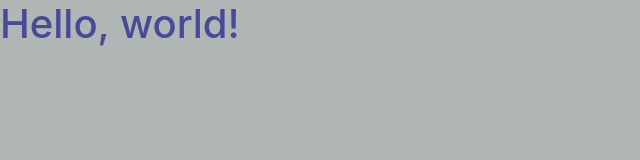
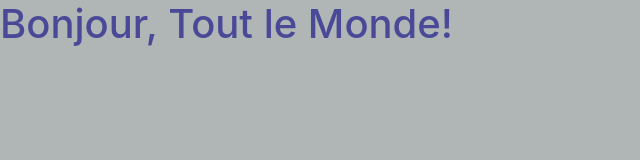
Before and after one commit to ddynho/github-flow, a plain HTML site: page index.html in a window 1280 px wide. Shown: the whole page, without its empty margins (0-640 px from the left). Drawn offline with nearby package versions, Linux system fonts and the light colour scheme.

Commit message:
Changement de Hello, World! en français

```diff
--- a/index.html
+++ b/index.html
@@ -11,7 +11,7 @@
     <title>Hello, world!</title>
   </head>
   <body>
-    <h1>Hello, world!</h1>
+    <h1>Bonjour, Tout le Monde!</h1>
 
     <script src="https://code.jquery.com/jquery-3.3.1.slim.min.js" integrity="sha384-q8i/X+965DzO0rT7abK41JStQIAqVgRVzpbzo5smXKp4YfRvH+8abtTE1Pi6jizo" crossorigin="anonymous"></script>
     <script src="https://cdnjs.cloudflare.com/ajax/libs/popper.js/1.14.3/umd/popper.min.js" integrity="sha384-ZMP7rVo3mIykV+2+9J3UJ46jBk0WLaUAdn689aCwoqbBJiSnjAK/l8WvCWPIPm49" crossorigin="anonymous"></script>
```
